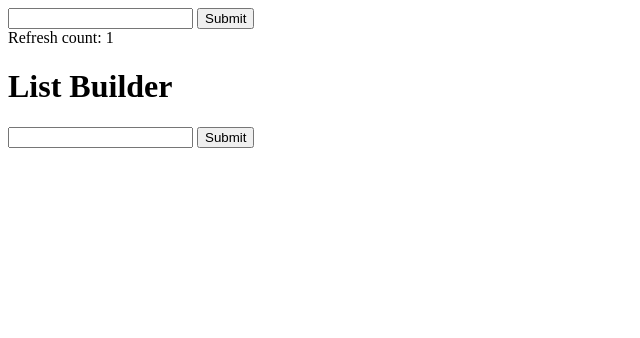
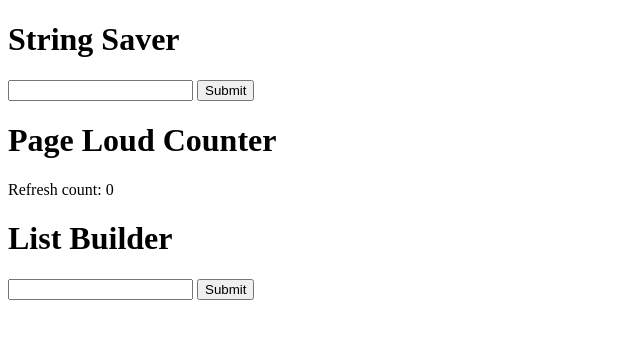
Before and after one commit to slopez323/local-storage-laboratory, a plain HTML site: page index.html in a window 1280 px wide. Shown: the whole page, without its empty margins (0-640 px from the left). Drawn offline with nearby package versions, Linux system fonts and the light colour scheme.

Commit message:
start count at 0

```diff
--- a/index.html
+++ b/index.html
@@ -14,11 +14,16 @@
 <body>
 
     <div>
+        <h1>String Saver</h1>
         <form id="stringChallenge">
             <input type="text" id="stringInput" autocomplete="off">
             <button type="submit">Submit</button>
         </form>
         <div id="stringDisplay"></div>
+    </div>
+
+    <div>
+        <h1>Page Loud Counter</h1>
         <div id="showCount"></div>
     </div>
 
--- a/main.js
+++ b/main.js
@@ -5,7 +5,7 @@ displayString();
 if (localStorage.getItem('count')) {
     let count = localStorage.getItem('count');
     localStorage.setItem('count', +count + 1);
-} else localStorage.setItem('count', 1);
+} else localStorage.setItem('count', 0);
 
 $('#stringChallenge').on('submit', function (event) {
     event.preventDefault();
```
